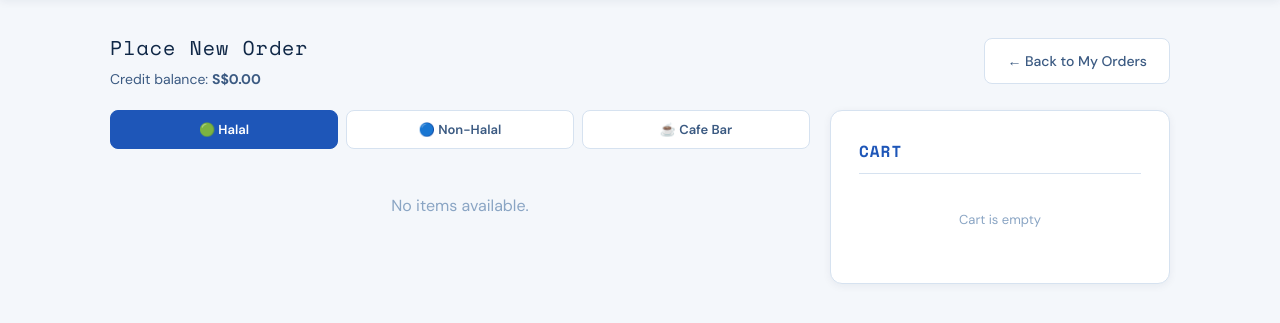
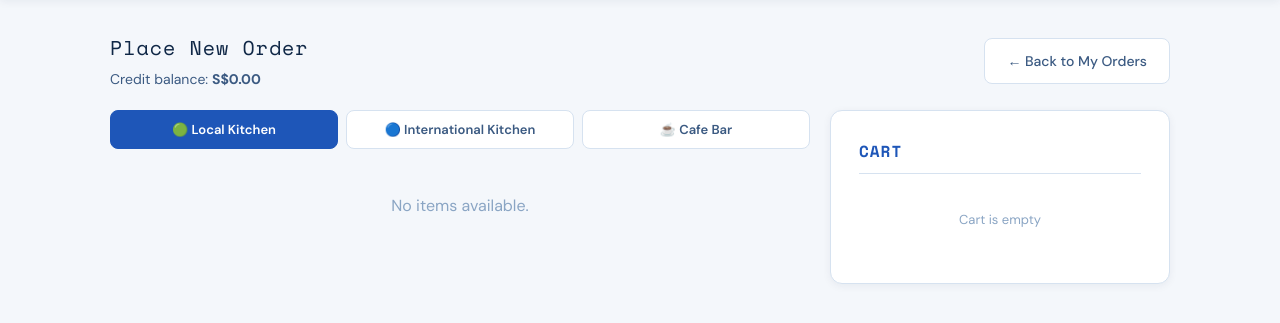
Before and after one commit to jeremiahng11/facerecog, a Django app: page /cafeteria/admin/my-orders/new/ in a window 1280 px wide. Shown: the part 60-383 px from the top of the page. Run offline with Django 4.2, Linux system fonts and the light colour scheme; the visitor is signed in with stand-in values (Sample User, id 1); parts of the project's set-up code (start-up, migrations or seed data) failed here and were passed over.

Commit message:
feat: rename Halal→Local, Non-Halal→International + is_vegetarian field
Stored DB values (halal, non_halal) are preserved to avoid a data
migration; only display labels and user-facing text change.

- MenuItem.menu_type labels: Halal → Local, Non-Halal → International
- MenuItem.is_vegetarian boolean added (default False)
- OrderingHours label for 'kitchen' updated to reflect new naming
- Order.MENU_CHOICES labels updated
- Templates currently done: kiosk_ticket, kitchen_view, public_ticket,
  ticket_print, kiosk_menu_select, admin_orders, admin_stock,
  admin_new_order, kiosk_closed. Remaining templates + vegetarian
  badge to follow in the next commit.
- Migration 0013: AddField is_vegetarian + AlterField label updates.

https://claude.ai/code/session_01C1aMceZw4U9EHr33hkgoA8

```diff
--- a/accounts/cafeteria_views.py
+++ b/accounts/cafeteria_views.py
@@ -780,7 +780,7 @@ def kitchen_scan_qr_ajax(request):
             # Tell the user which counter(s) the order IS for.
             other_types = sorted({(i.menu_type_snapshot or (i.menu_item.menu_type if i.menu_item else 'unknown')) for i in all_items})
             human = ', '.join({
-                'halal': 'Halal Kitchen', 'non_halal': 'Non-Halal Kitchen', 'cafe_bar': 'Cafe Bar',
+                'halal': 'Local Kitchen', 'non_halal': 'International Kitchen', 'cafe_bar': 'Cafe Bar',
             }.get(t, t) for t in other_types)
             QRScanLog.objects.create(
                 order=order, scanner_device=scanner_counter, scanned_by=request.user,
--- a/accounts/models.py
+++ b/accounts/models.py
@@ -215,10 +215,10 @@ class QueueTicket(models.Model):
 # ════════════════════════════════════════════════════════════════════════════
 
 class MenuItem(models.Model):
-    """Menu item for Kitchen (Halal/Non-Halal) or Cafe Bar."""
+    """Menu item for Kitchen (Local/International) or Cafe Bar."""
     MENU_CHOICES = [
-        ('halal', 'Halal Kitchen'),
-        ('non_halal', 'Non-Halal Kitchen'),
+        ('halal', 'Local'),
+        ('non_halal', 'International'),
         ('cafe_bar', 'Cafe Bar'),
     ]
     menu_type = models.CharField(max_length=16, choices=MENU_CHOICES)
@@ -231,6 +231,7 @@ class MenuItem(models.Model):
     quantity_remaining = models.PositiveIntegerField(default=0)
     low_stock_threshold = models.PositiveIntegerField(default=3)
     is_available = models.BooleanField(default=True, help_text='Admin on/off toggle — overrides stock')
+    is_vegetarian = models.BooleanField(default=False, help_text='Mark this dish as vegetarian')
     photo = models.ImageField(upload_to='menu/', blank=True, null=True)
     display_order = models.PositiveIntegerField(default=0)
     # Cafe Bar customizations: JSON list of {name, choices: [...]}
@@ -256,7 +257,7 @@ class MenuItem(models.Model):
 class OrderingHours(models.Model):
     """Service windows for each menu type. Multiple windows per menu_type allowed."""
     MENU_CHOICES = [
-        ('kitchen', 'Kitchen (Halal + Non-Halal)'),
+        ('kitchen', 'Kitchen (Local + International)'),
         ('cafe_bar', 'Cafe Bar'),
     ]
     menu_type = models.CharField(max_length=16, choices=MENU_CHOICES)
@@ -329,8 +330,8 @@ class Order(models.Model):
         ('refunded', 'Refunded'),
     ]
     MENU_CHOICES = [
-        ('halal', 'Halal Kitchen'),
-        ('non_halal', 'Non-Halal Kitchen'),
+        ('halal', 'Local'),
+        ('non_halal', 'International'),
         ('cafe_bar', 'Cafe Bar'),
         ('mixed', 'Mixed'),
     ]
@@ -401,8 +402,8 @@ class Order(models.Model):
         Prefix rules:
           M — mixed (items from multiple menus)
           P — public walk-in (single menu)
-          H — Halal Kitchen
-          N — Non-Halal Kitchen
+          H — Local (Halal) Kitchen
+          N — International (Non-Halal) Kitchen
           C — Cafe Bar
         """
         from django.utils import timezone as tz
--- a/accounts/templates/cafeteria/admin_displays.html
+++ b/accounts/templates/cafeteria/admin_displays.html
@@ -61,8 +61,8 @@
     {% if can_kitchen %}
     <div class="display-card" style="border-color:rgba(16,185,129,0.3)">
       <div class="icon">🟢</div>
-      <h3>Halal Kitchen</h3>
-      <div class="device">10" TABLET · HALAL</div>
+      <h3>Local Kitchen</h3>
+      <div class="device">10" TABLET · LOCAL</div>
       <p>Kitchen staff view — shows H-prefix orders, Mark Ready button, QR scanner active.</p>
       <div class="url" id="url-halal">{{ request.scheme }}://{{ request.get_host }}/cafeteria/kitchen/halal/</div>
       <a href="{% url 'cafeteria_kitchen' 'halal' %}" target="_blank" class="open-btn">Open in new tab →</a>
--- a/accounts/templates/cafeteria/admin_new_order.html
+++ b/accounts/templates/cafeteria/admin_new_order.html
@@ -56,8 +56,8 @@
   <div class="layout">
     <div>
       <div class="tabs">
-        <button class="tab-btn active" data-tab="halal" onclick="switchTab('halal')">🟢 Halal</button>
-        <button class="tab-btn" data-tab="non_halal" onclick="switchTab('non_halal')">🔵 Non-Halal</button>
+        <button class="tab-btn active" data-tab="halal" onclick="switchTab('halal')">🟢 Local Kitchen</button>
+        <button class="tab-btn" data-tab="non_halal" onclick="switchTab('non_halal')">🔵 International Kitchen</button>
         <button class="tab-btn" data-tab="cafe_bar" onclick="switchTab('cafe_bar')">☕ Cafe Bar</button>
       </div>
 
@@ -70,7 +70,7 @@
               {% if not item.photo %}🍲{% endif %}
             </div>
             <div class="body">
-              <div class="name">{{ item.name }}</div>
+              <div class="name">{{ item.name }}{% if item.is_vegetarian %}<span class="badge" style="background:#d1fae5;color:#047857;margin-left:6px;font-size:10px;padding:2px 6px">🌱 VEG</span>{% endif %}</div>
               <div class="desc">{{ item.description|truncatechars:60 }}</div>
               <div class="price-row">
                 <div>
--- a/accounts/templates/cafeteria/admin_orders.html
+++ b/accounts/templates/cafeteria/admin_orders.html
@@ -25,8 +25,8 @@
             <td>
               <div style="display:flex;gap:4px;flex-wrap:wrap">
                 {% for t in order.counter_types %}
-                  {% if t == 'halal' %}<span class="badge badge-green">Halal</span>
-                  {% elif t == 'non_halal' %}<span class="badge" style="background:#dbeafe;color:#1e40af">Non-Halal</span>
+                  {% if t == 'halal' %}<span class="badge badge-green">Local</span>
+                  {% elif t == 'non_halal' %}<span class="badge" style="background:#dbeafe;color:#1e40af">International</span>
                   {% elif t == 'cafe_bar' %}<span class="badge" style="background:#fef3c7;color:#c2410c">Cafe</span>
                   {% else %}<span class="badge badge-gray">{{ t }}</span>{% endif %}
                 {% endfor %}
--- a/accounts/templates/cafeteria/admin_stock.html
+++ b/accounts/templates/cafeteria/admin_stock.html
@@ -22,8 +22,8 @@
           <tr>
             <td class="td-main">{{ item.name }}</td>
             <td>
-              {% if item.menu_type == 'halal' %}<span class="badge badge-green">Halal</span>
-              {% elif item.menu_type == 'non_halal' %}<span class="badge" style="background:#dbeafe;color:#1e40af">Non-Halal</span>
+              {% if item.menu_type == 'halal' %}<span class="badge badge-green">Local</span>
+              {% elif item.menu_type == 'non_halal' %}<span class="badge" style="background:#dbeafe;color:#1e40af">International</span>
               {% else %}<span class="badge" style="background:#fef3c7;color:#c2410c">Cafe</span>{% endif %}
             </td>
             <td>
--- a/accounts/templates/cafeteria/kiosk_closed.html
+++ b/accounts/templates/cafeteria/kiosk_closed.html
@@ -47,7 +47,7 @@
       <div class="icon">🍚</div>
       <div class="info">
         <div class="name">Kitchen Menu</div>
-        <div class="sub">Halal &amp; Non-Halal options</div>
+        <div class="sub">Local &amp; International options</div>
       </div>
       <div class="hours">
         {% for h in hours.kitchen %}
--- a/accounts/templates/cafeteria/kiosk_menu_select.html
+++ b/accounts/templates/cafeteria/kiosk_menu_select.html
@@ -92,8 +92,8 @@
       <h2>Kitchen Menu</h2>
       <p>Full meals, rice, noodles, proteins<br>and vegetarian options</p>
       <div class="tags">
-        <span class="badge badge-halal">Halal</span>
-        <span class="badge badge-nonhalal">Non-Halal</span>
+        <span class="badge badge-halal">Local</span>
+        <span class="badge badge-nonhalal">International</span>
       </div>
       <div class="hours {% if not kitchen_open %}closed{% endif %}">
         {% if kitchen_open %}● Open now{% if kitchen_hours %} · Closes {{ kitchen_hours.first.closes_at|time:"H:i" }}{% endif %}{% else %}● Closed{% endif %}
--- a/accounts/templates/cafeteria/kiosk_ticket.html
+++ b/accounts/templates/cafeteria/kiosk_ticket.html
@@ -94,8 +94,8 @@
     <div style="font-size:11px;letter-spacing:2px;color:var(--text3);font-weight:700">YOUR ORDER NUMBER</div>
     <div class="order-num">{{ order.order_number }}</div>
     <div class="menu-badge">
-      {% if order.menu_type == 'halal' %}<span class="badge badge-halal">HALAL KITCHEN</span>
-      {% elif order.menu_type == 'non_halal' %}<span class="badge badge-nonhalal">NON-HALAL KITCHEN</span>
+      {% if order.menu_type == 'halal' %}<span class="badge badge-halal">LOCAL KITCHEN</span>
+      {% elif order.menu_type == 'non_halal' %}<span class="badge badge-nonhalal">INTERNATIONAL KITCHEN</span>
       {% elif order.menu_type == 'cafe_bar' %}<span class="badge badge-cafe">CAFE BAR</span>{% endif %}
     </div>
 
--- a/accounts/templates/cafeteria/ticket_print.html
+++ b/accounts/templates/cafeteria/ticket_print.html
@@ -52,8 +52,8 @@
 
   <div class="menu-tag">
     {% if order.is_mixed %}MIXED ORDER
-    {% elif order.menu_type == 'halal' %}HALAL KITCHEN
-    {% elif order.menu_type == 'non_halal' %}NON-HALAL KITCHEN
+    {% elif order.menu_type == 'halal' %}LOCAL KITCHEN
+    {% elif order.menu_type == 'non_halal' %}INTERNATIONAL KITCHEN
     {% elif order.menu_type == 'cafe_bar' %}CAFE BAR{% endif %}
   </div>
 
```
Also changed, not shown: accounts/templates/cafeteria/kitchen_view.html (+4 -4 lines), accounts/templates/cafeteria/public_ticket.html (+4 -4 lines), accounts/migrations/0013_local_international_labels_and_vegetarian.py (added).
